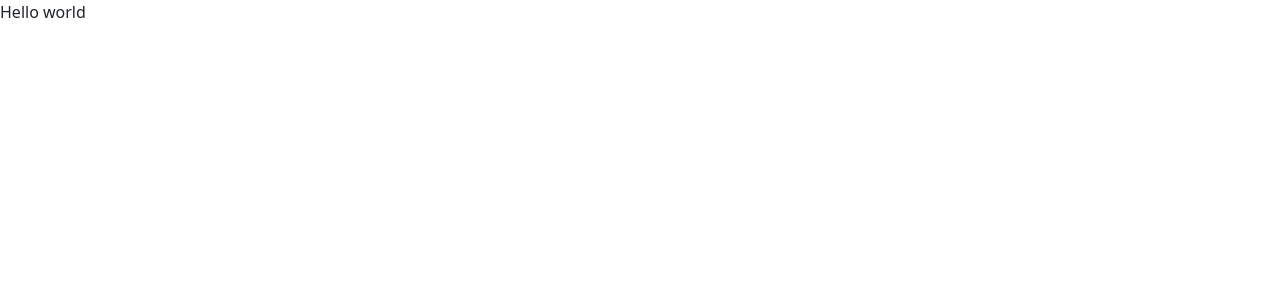
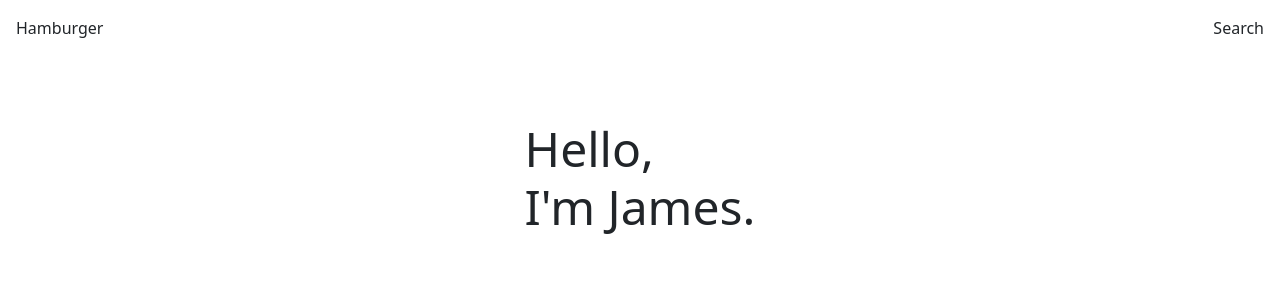
Before and after one commit to jluong23/blog, a React (Create React App) app: page / in a window 1280 px wide. Shown: the top 300 px of the page. Built offline with nearby package versions, Linux system fonts and the light colour scheme.

Commit message:
Used styled components, template header and site title

```diff
--- a/package.json
+++ b/package.json
@@ -10,6 +10,7 @@
     "react-dom": "^18.2.0",
     "react-router-dom": "^6.3.0",
     "react-scripts": "5.0.1",
+    "styled-components": "^5.3.5",
     "web-vitals": "^2.1.4"
   },
   "scripts": {
--- a/src/App.js
+++ b/src/App.js
@@ -1,9 +1,12 @@
 import { BrowserRouter, Routes, Route } from "react-router-dom";
+import Header from "./components/Header";
 import Home from "./pages/Home";
+
 const App = () => {
   return (
     <BrowserRouter basename={process.env.PUBLIC_URL}>
-    <div className="page-content">
+    <div>
+      <Header />
       <Routes>
         <Route path="/" element={<Home />}/>
       </Routes>
--- /dev/null
+++ b/src/components/Header.js
@@ -0,0 +1,18 @@
+import React from "react";
+import styled from "styled-components";
+
+const Wrapper = styled.div`
+    display: flex;
+    justify-content: space-between;
+    padding: 1em;
+`
+const Header = (props) => {
+  return (
+    <Wrapper>
+        <p>Hamburger</p>
+        <p>Search</p>
+    </Wrapper>
+  );
+};
+
+export default Header;
--- a/src/pages/Home.js
+++ b/src/pages/Home.js
@@ -1,12 +1,26 @@
 // Home.js
 
 import React from "react";
+import styled from "styled-components";
 
+const Title = styled.h1`
+  font-size: 3em;
+`
+const TitleWrapper = styled.div`
+  display: flex;
+  justify-content: center;
+  padding: 3em 0;
+`
+const Header = styled.div`
+`
 const Home = (props) => {
-
   return (
     <div className="home">
-      Hello world
+      <TitleWrapper>
+        <Title>
+          Hello, <br /> I'm James.
+        </Title>
+      </TitleWrapper>
     </div>
   );
 };
```
Also changed, not shown: 1 other file (tests, documents, lock files or other folders).
